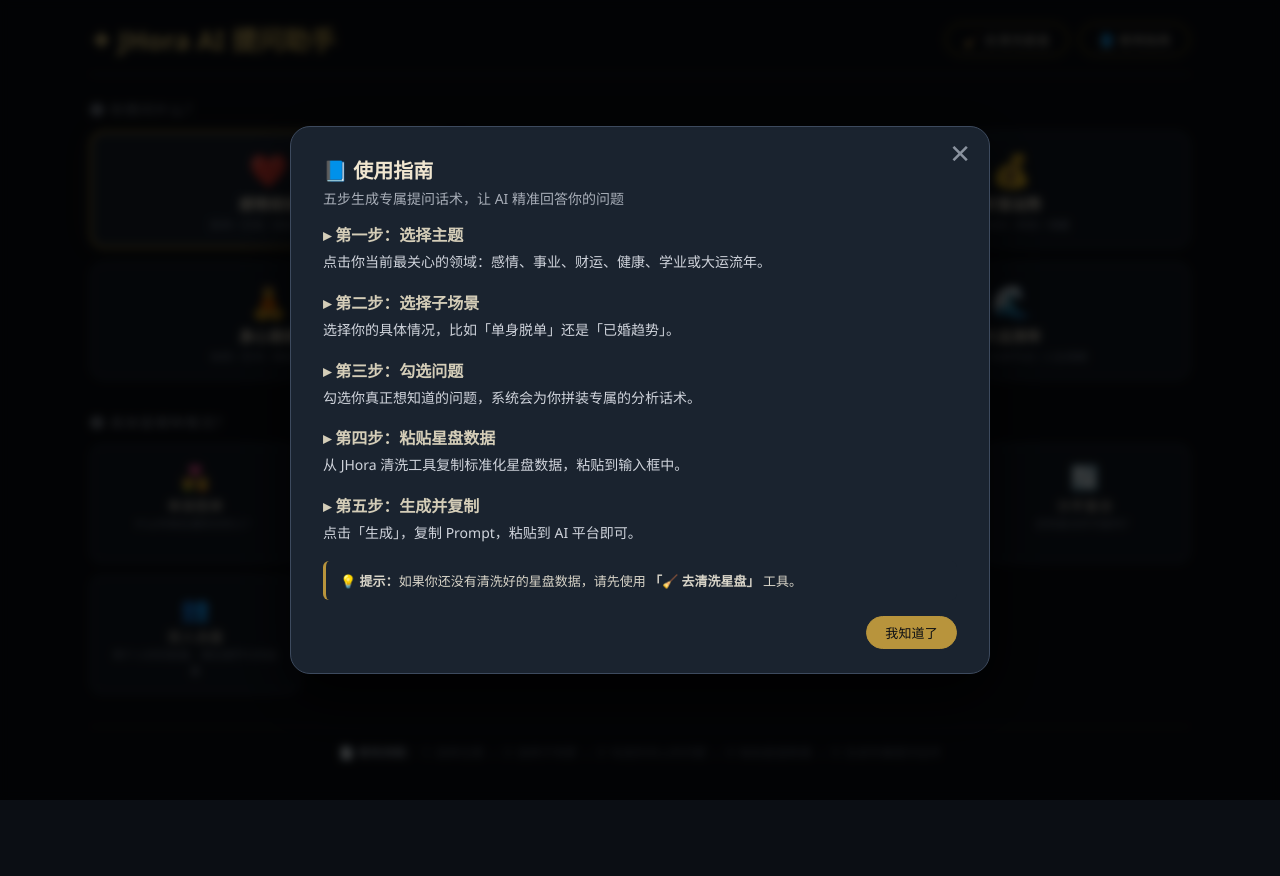
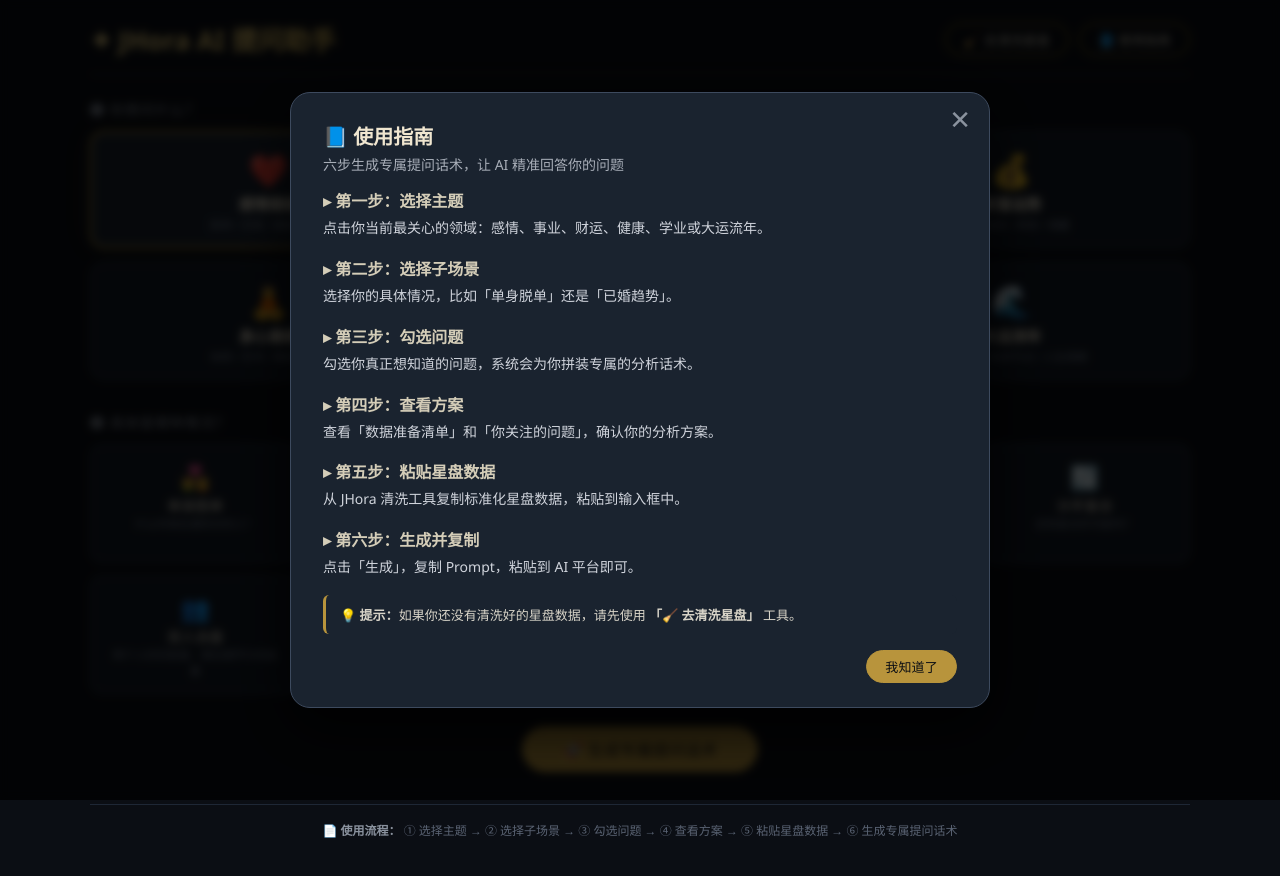
Before and after one commit to Zzx-LiU6/prompt, a plain HTML site: page index.html in a window 1280 px wide. Both pictures are taken after a click on the button "📘 使用指南". Before the commit the page ends 803 px from the top, so only its background shows below. Drawn offline with Linux system fonts and the light colour scheme.

Commit message:
Refactor HTML structure for prompt generation steps
Reorganize steps for generating prompts and update instructions.

```diff
--- a/index.html
+++ b/index.html
@@ -70,19 +70,9 @@
                 <!-- 由 JS 动态渲染 -->
             </div>
             <div style="margin-top:16px;text-align:right;">
-                <button class="btn btn-primary" onclick="generatePrompt()">🚀 生成专属提问话术</button>
                 <button class="btn btn-gold-outline" onclick="selectAllQuestions()" style="margin-right:8px;">☑️ 全选</button>
                 <button class="btn btn-gold-outline" onclick="deselectAllQuestions()">⬜ 清空</button>
             </div>
-        </div>
-
-        <!-- ===== 新增：星盘数据粘贴框（移出弹窗，在生成前可见） ===== -->
-        <div class="step-section" id="stepDataInput" style="display:none;">
-            <div class="step-label">📋 粘贴星盘数据</div>
-            <div style="background:#0a0f16;border:1px solid #26303e;border-radius:12px;padding:12px 16px;">
-                <textarea id="userDataInput" placeholder="从 JHora 清洗工具复制数据粘贴到这里…" style="width:100%;min-height:150px;background:transparent;border:none;color:#e0dccc;font-size:12px;font-family:monospace;padding:0;resize:vertical;outline:none;"></textarea>
-            </div>
-            <div style="font-size:12px;color:#5a6373;margin-top:6px;">💡 从清洗工具复制星盘数据粘贴到这里，生成 Prompt 时会自动填入【星盘数据】区域</div>
         </div>
 
         <!-- ===== 第四步：方案看板（实时预览） ===== -->
@@ -100,15 +90,27 @@
                         <ul id="planSelectedQuestions"></ul>
                     </div>
                 </div>
-                <div class="plan-action">
-                    <button class="btn btn-primary" onclick="generatePrompt()">🚀 生成专属提问话术</button>
-                </div>
+                <!-- ===== 方案看板内的生成按钮已删除 ===== -->
             </div>
+        </div>
+
+        <!-- ===== 第五步：粘贴星盘数据（移到方案看板后面） ===== -->
+        <div class="step-section" id="stepDataInput" style="display:none;">
+            <div class="step-label">📋 粘贴星盘数据</div>
+            <div style="background:#0a0f16;border:1px solid #26303e;border-radius:12px;padding:12px 16px;">
+                <textarea id="userDataInput" placeholder="从 JHora 清洗工具复制数据粘贴到这里…" style="width:100%;min-height:150px;background:transparent;border:none;color:#e0dccc;font-size:12px;font-family:monospace;padding:0;resize:vertical;outline:none;"></textarea>
+            </div>
+            <div style="font-size:12px;color:#5a6373;margin-top:6px;">💡 从清洗工具复制星盘数据粘贴到这里，生成 Prompt 时会自动填入【星盘数据】区域</div>
+        </div>
+
+        <!-- ===== 生成按钮 ===== -->
+        <div style="text-align:center;margin-top:16px;">
+            <button class="btn btn-primary" onclick="generatePrompt()" style="padding:10px 40px;font-size:16px;">🚀 生成专属提问话术</button>
         </div>
 
         <!-- ===== 底部 Footer ===== -->
         <div class="footer">
-            <strong>📄 使用流程：</strong> ① 选择主题 → ② 选择子场景 → ③ 勾选你关心的问题 → ④ 粘贴星盘数据 → ⑤ 生成专属提问话术
+            <strong>📄 使用流程：</strong> ① 选择主题 → ② 选择子场景 → ③ 勾选问题 → ④ 查看方案 → ⑤ 粘贴星盘数据 → ⑥ 生成专属提问话术
         </div>
     </div>
 
@@ -118,7 +120,7 @@
         <div class="modal-box" style="max-width:700px;">
             <button class="close-btn" onclick="closeModal('tutorialModal')">✕</button>
             <h3>📘 使用指南</h3>
-            <div class="sub">五步生成专属提问话术，让 AI 精准回答你的问题</div>
+            <div class="sub">六步生成专属提问话术，让 AI 精准回答你的问题</div>
             <div class="tutorial-body">
                 <div class="section">
                     <div class="st">▸ 第一步：选择主题</div>
@@ -133,11 +135,15 @@
                     <p style="color:#d0d4dc;font-size:14px;">勾选你真正想知道的问题，系统会为你拼装专属的分析话术。</p>
                 </div>
                 <div class="section">
-                    <div class="st">▸ 第四步：粘贴星盘数据</div>
+                    <div class="st">▸ 第四步：查看方案</div>
+                    <p style="color:#d0d4dc;font-size:14px;">查看「数据准备清单」和「你关注的问题」，确认你的分析方案。</p>
+                </div>
+                <div class="section">
+                    <div class="st">▸ 第五步：粘贴星盘数据</div>
                     <p style="color:#d0d4dc;font-size:14px;">从 JHora 清洗工具复制标准化星盘数据，粘贴到输入框中。</p>
                 </div>
                 <div class="section">
-                    <div class="st">▸ 第五步：生成并复制</div>
+                    <div class="st">▸ 第六步：生成并复制</div>
                     <p style="color:#d0d4dc;font-size:14px;">点击「生成」，复制 Prompt，粘贴到 AI 平台即可。</p>
                 </div>
                 <div class="highlight-box" style="border-left-color:#b8943c;">
```
